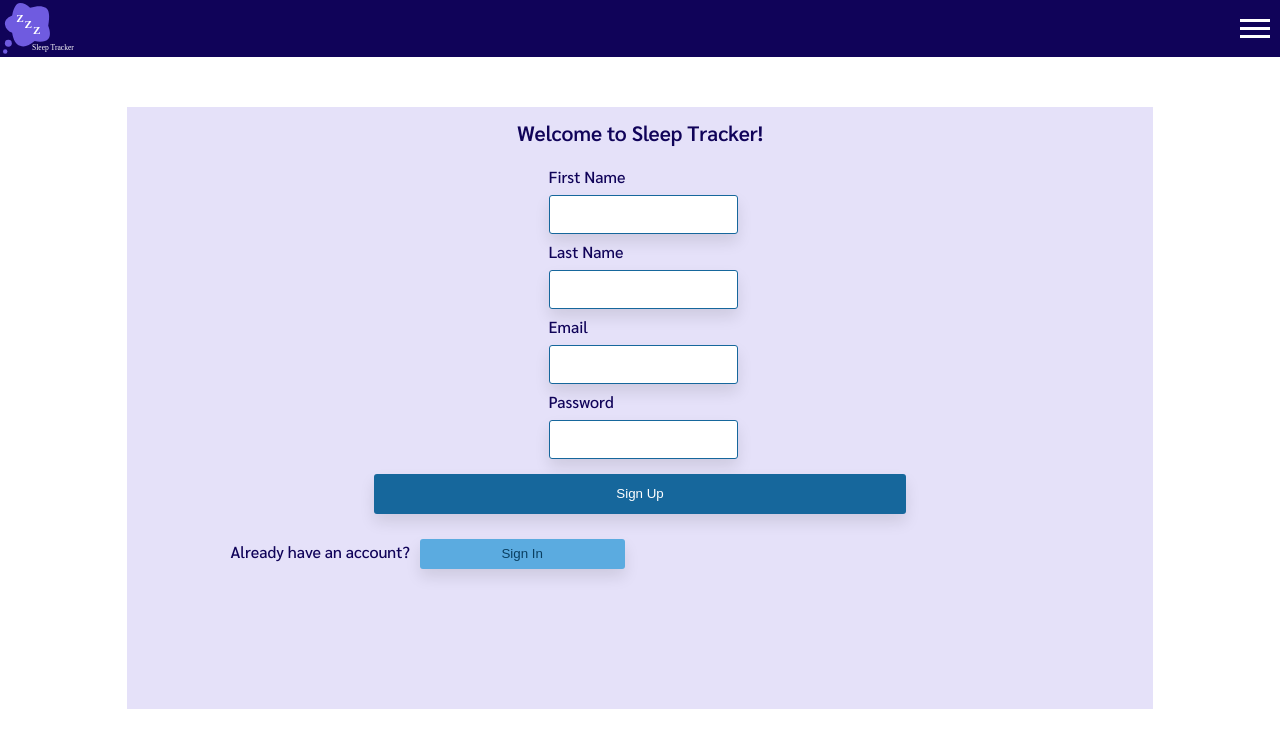
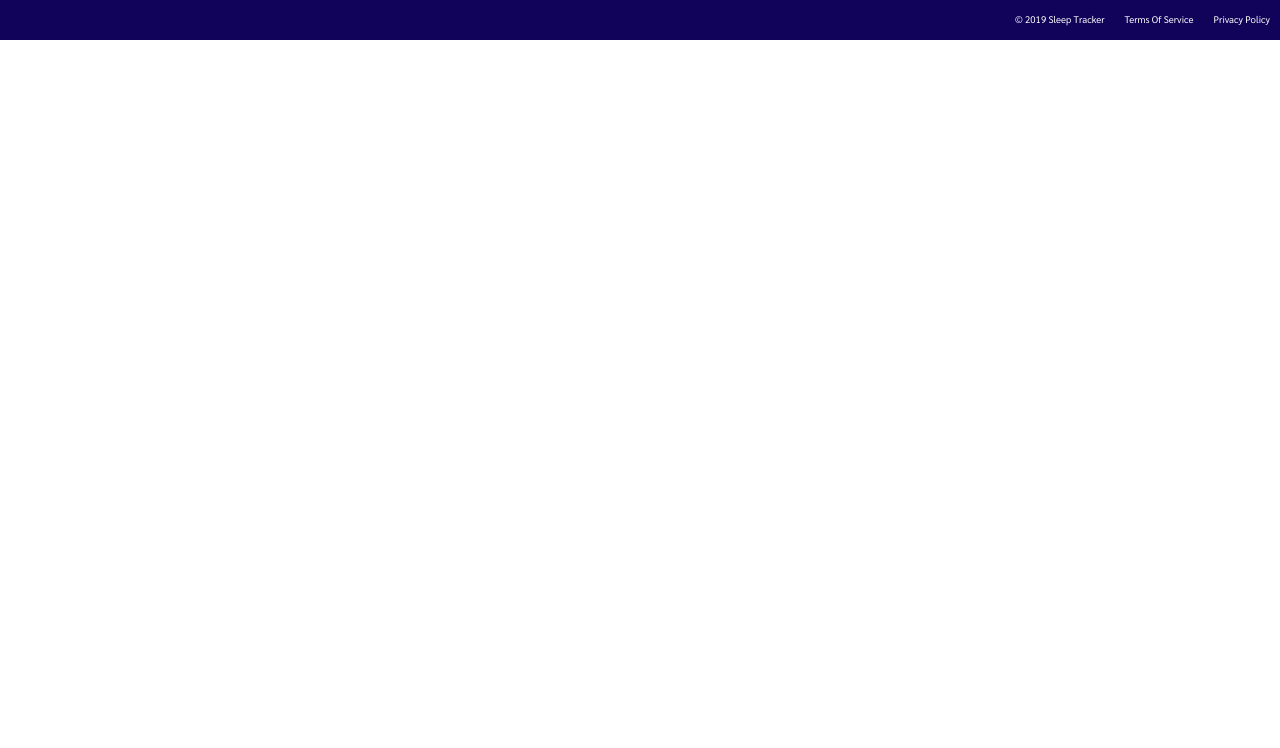
Before and after one commit to build-week-sleep-tracker/FE, a React (Create React App) app: page / in a window 1280 px wide. Shown: the top 748 px of the page. Built offline with nearby package versions, Linux system fonts and the light colour scheme.

Commit message:
finished footer component

```diff
--- a/src/App.js
+++ b/src/App.js
@@ -12,6 +12,7 @@ import MoodSlider from "./Components/SleepList/MoodSlider";
 import MainViews from "./Views/MainView/MainViews";
 import RegisterView from "./Views/RegisterView/RegisterView";
 import LoginView from "./Views/LoginView/LoginView";
+import Footer from "./Components/Footer";
 
 const store = createStore(combinedReducers, {}, applyMiddleware(ReduxThunk));
 
@@ -19,7 +20,7 @@ function App() {
   return (
     <Provider store={store}>
       <div className="App" />
-      <RegisterView />
+      <Footer />
     </Provider>
   );
 }
--- /dev/null
+++ b/src/Components/Footer.js
@@ -0,0 +1,34 @@
+import React from "react";
+import styled from "styled-components";
+
+const Wrapper = styled.div`
+    display: flex;
+    align-items: center;
+    justify-content: flex-end;
+    width: 100vw
+    height: 5vh;
+    background-color: #100359;
+`;
+
+const TextWrapper = styled.div`
+  display: flex;
+  flex-direction: row;
+`;
+
+const Text = styled.p`
+  color: #fff;
+  font-size: 0.6rem;
+  margin: 0 10px;
+`;
+
+export default function Footer() {
+  return (
+    <Wrapper>
+      <TextWrapper>
+        <Text>© 2019 Sleep Tracker</Text>
+        <Text>Terms Of Service</Text>
+        <Text>Privacy Policy</Text>
+      </TextWrapper>
+    </Wrapper>
+  );
+}
```
